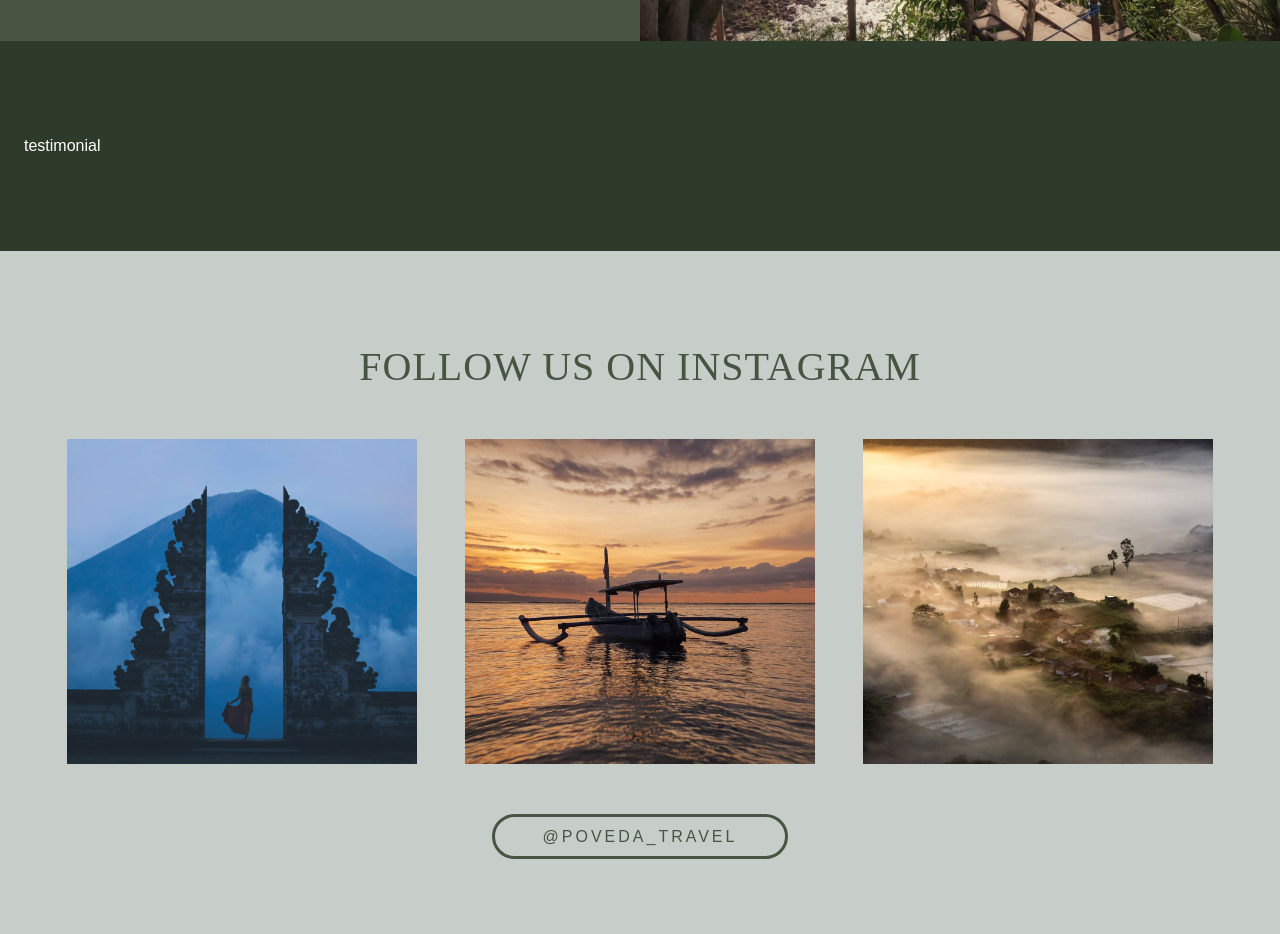
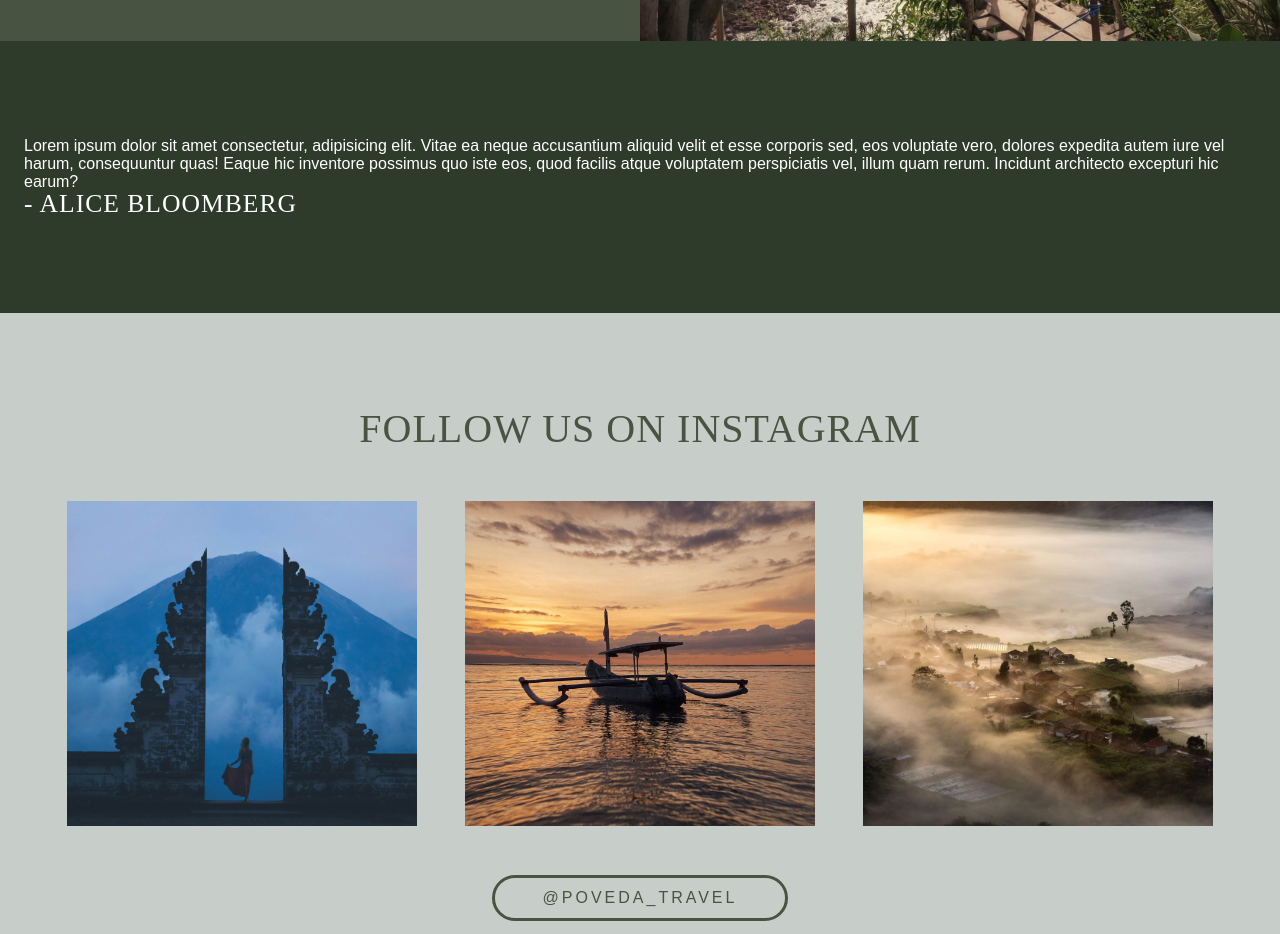
Before and after one commit to SutheeDev/react-poveda, a React (Vite) app in the folder client/: page / in a window 1280 px wide. Shown: the part 2840-3774 px from the top of the page. Built offline with nearby package versions, Linux system fonts and the light colour scheme.

Commit message:
initial setup for Testimonial component / install SwiperJS

```diff
--- a/client/package.json
+++ b/client/package.json
@@ -14,7 +14,8 @@
     "react-dom": "^18.2.0",
     "react-icons": "^4.11.0",
     "react-router-dom": "^6.16.0",
-    "styled-components": "^6.0.8"
+    "styled-components": "^6.0.8",
+    "swiper": "^10.3.1"
   },
   "devDependencies": {
     "@types/react": "^18.2.15",
--- a/client/src/components/Testimonial.jsx
+++ b/client/src/components/Testimonial.jsx
@@ -1,9 +1,67 @@
 import styled from "styled-components";
+
+// import Swiper core and modules
+import { Swiper, SwiperSlide } from "swiper/react";
+import { Autoplay, Navigation } from "swiper/modules";
+
+// import Swiper styles
+import "swiper/css";
+import "swiper/css/autoplay";
+import "swiper/css/navigation";
 
 const Testimonial = ({ bgColor }) => {
   return (
     <Wrapper bgColor={bgColor}>
-      <div>testimonial</div>
+      <Swiper
+        modules={[Autoplay, Navigation]}
+        loop={true}
+        autoplay={{
+          delay: 4000,
+          disableOnInteraction: false,
+        }}
+        slidesPerView={1}
+        speed={1000}
+      >
+        <SwiperSlide>
+          <div>
+            <p>
+              Lorem ipsum dolor sit amet consectetur, adipisicing elit. Vitae ea
+              neque accusantium aliquid velit et esse corporis sed, eos
+              voluptate vero, dolores expedita autem iure vel harum,
+              consequuntur quas! Eaque hic inventore possimus quo iste eos, quod
+              facilis atque voluptatem perspiciatis vel, illum quam rerum.
+              Incidunt architecto excepturi hic earum?
+            </p>
+            <h4>- alice bloomberg</h4>
+          </div>
+        </SwiperSlide>
+        <SwiperSlide>
+          <div>
+            <p>
+              Lorem ipsum dolor sit amet consectetur, adipisicing elit. Vitae ea
+              neque accusantium aliquid velit et esse corporis sed, eos
+              voluptate vero, dolores expedita autem iure vel harum,
+              consequuntur quas! Eaque hic inventore possimus quo iste eos, quod
+              facilis atque voluptatem perspiciatis vel, illum quam rerum.
+              Incidunt architecto excepturi hic earum?
+            </p>
+            <h4>- alice bloomberg</h4>
+          </div>
+        </SwiperSlide>
+        <SwiperSlide>
+          <div>
+            <p>
+              Lorem ipsum dolor sit amet consectetur, adipisicing elit. Vitae ea
+              neque accusantium aliquid velit et esse corporis sed, eos
+              voluptate vero, dolores expedita autem iure vel harum,
+              consequuntur quas! Eaque hic inventore possimus quo iste eos, quod
+              facilis atque voluptatem perspiciatis vel, illum quam rerum.
+              Incidunt architecto excepturi hic earum?
+            </p>
+            <h4>- alice bloomberg</h4>
+          </div>
+        </SwiperSlide>
+      </Swiper>
     </Wrapper>
   );
 };
```
Also changed, not shown: 1 other file (tests, documents, lock files or other folders).
